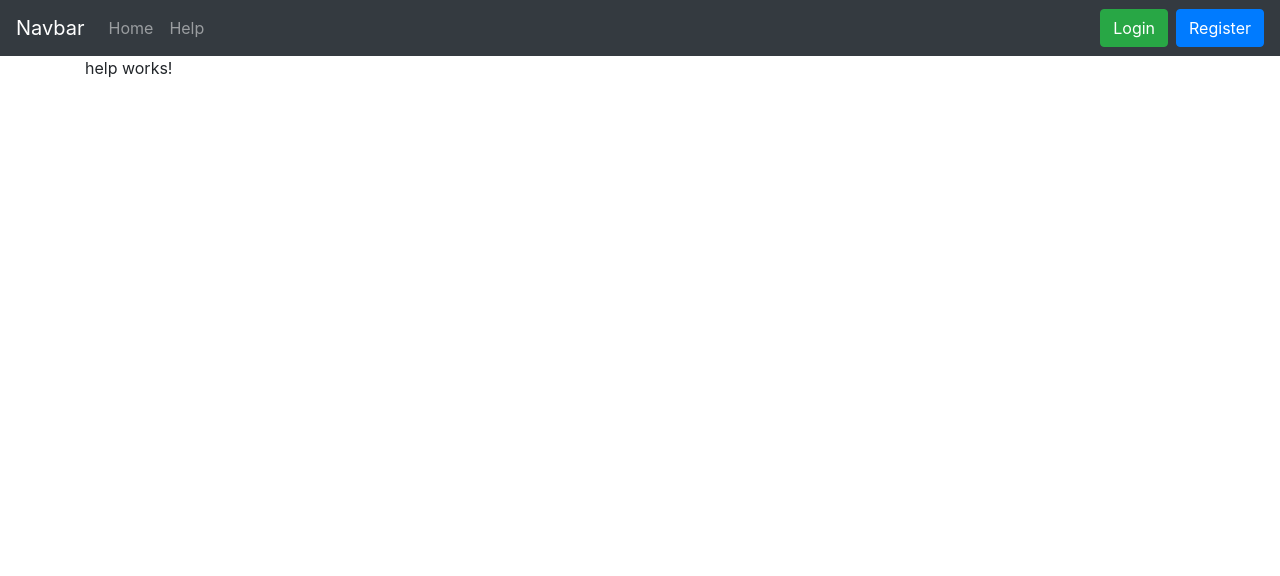
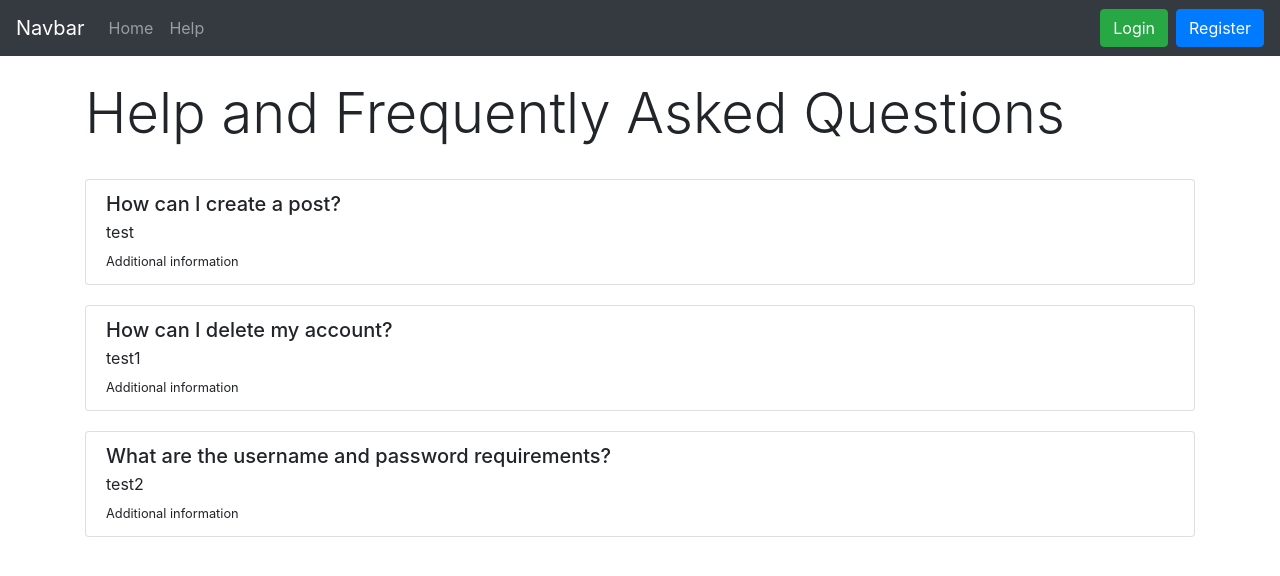
Before and after one commit to jrheiner/web2frontend, an Angular app: page /help in a window 1280 px wide. Shown: the top 576 px of the page. Built offline with nearby package versions, Linux system fonts and the light colour scheme.

Commit message:
Add help content

```diff
--- a/src/app/components/help/help.component.html
+++ b/src/app/components/help/help.component.html
@@ -1 +1,11 @@
-<p>help works!</p>
+<h1 class="display-4 pt-4 pb-4">Help and Frequently Asked Questions</h1>
+
+<div class="list-group" *ngFor="let help of helpDB; let i = index">
+  <div class="list-group-item">
+    <div class="d-flex w-100 justify-content-between">
+      <h5 class="mb-1">{{help.question}}</h5>
+    </div>
+    <p class="mb-1">{{help.answer}}</p>
+    <small>Additional information</small>
+  </div>
+</div>
--- a/src/app/components/help/help.component.scss
+++ b/src/app/components/help/help.component.scss
@@ -0,0 +1,3 @@
+.list-group {
+  margin-bottom: 20px;
+}
--- a/src/app/components/help/help.component.ts
+++ b/src/app/components/help/help.component.ts
@@ -1,4 +1,4 @@
-import { Component, OnInit } from '@angular/core';
+import {Component, OnInit} from '@angular/core';
 
 @Component({
   selector: 'app-help',
@@ -7,7 +7,24 @@ import { Component, OnInit } from '@angular/core';
 })
 export class HelpComponent implements OnInit {
 
-  constructor() { }
+  helpDB = [
+    {
+      question: 'How can I create a post?',
+      answer: 'test'
+    },
+    {
+      question: 'How can I delete my account?',
+      answer: 'test1'
+    },
+    {
+      question: 'What are the username and password requirements?',
+      answer: 'test2'
+    }
+  ];
+
+
+  constructor() {
+  }
 
   ngOnInit(): void {
   }
```
